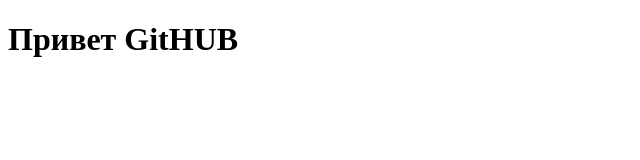
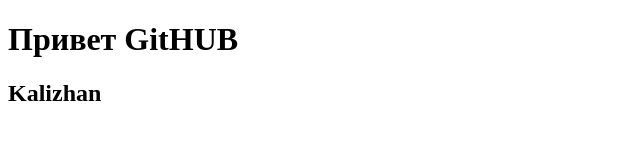
Before and after one commit to Kalizhan7/TestProject2, a plain HTML site: page index.html in a window 1280 px wide. Shown: the whole page, without its empty margins (0-640 px from the left). Drawn offline with Linux system fonts and the light colour scheme.

Commit message:
creating name h2

```diff
--- a/index.html
+++ b/index.html
@@ -7,5 +7,6 @@
 </head>
 <body>
     <h1>Привет GitHUB</h1>
+    <h2>Kalizhan</h2>
 </body>
 </html>
```
